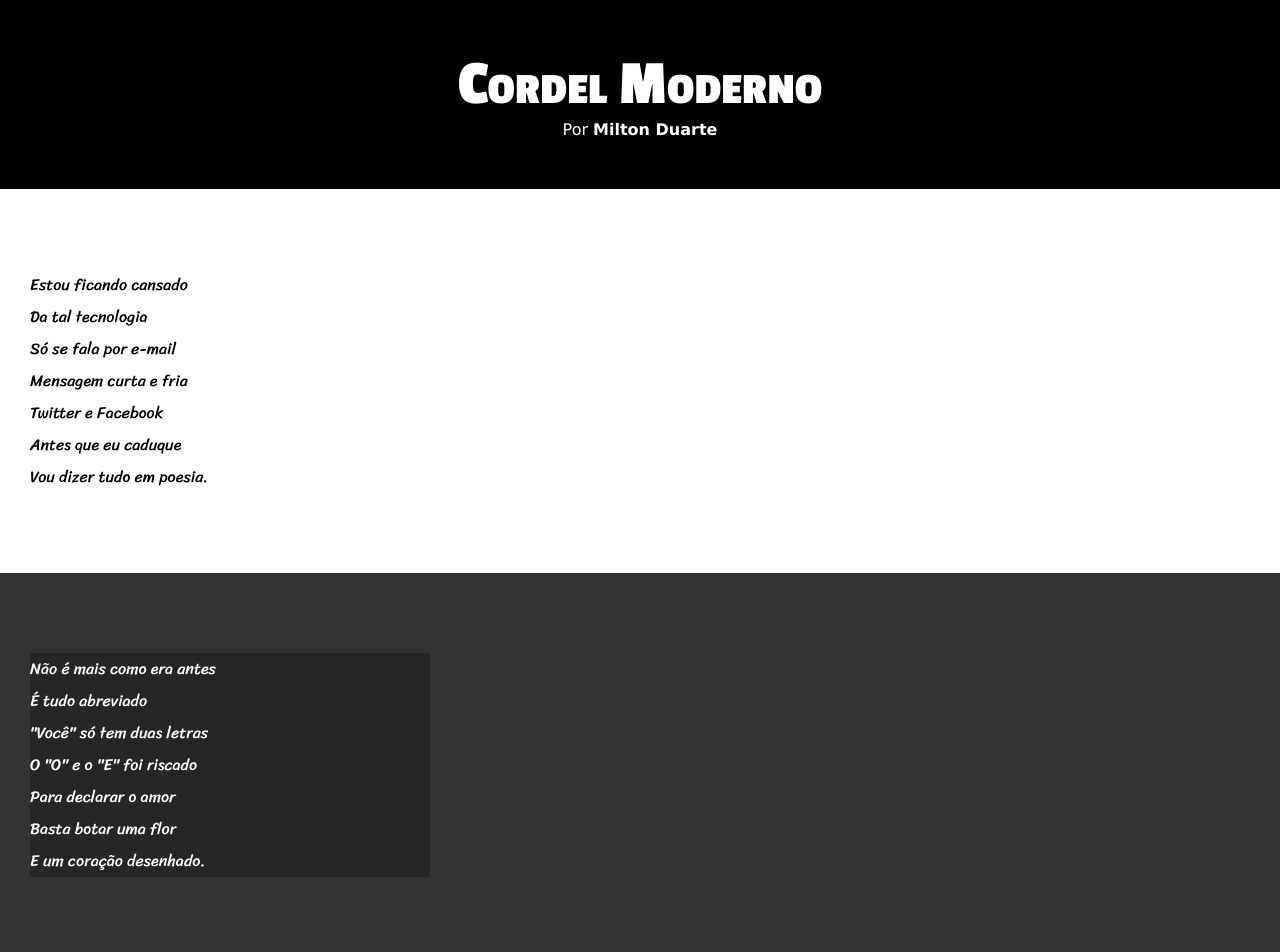
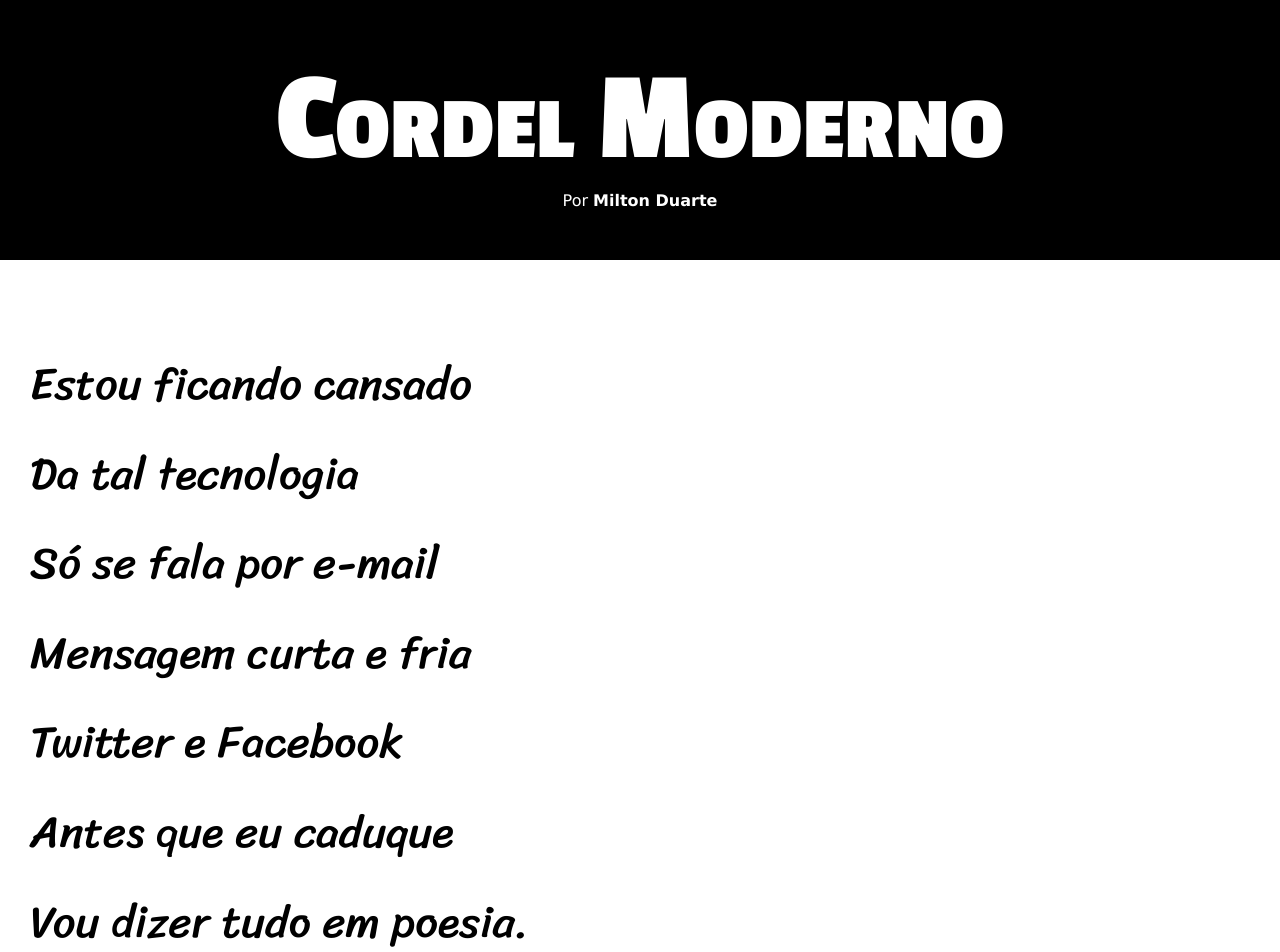
Before and after one commit to marcosiqueira71/html-css, a plain HTML site: page desafios/desaf-003/index.html in a window 1280 px wide. Shown: the top 952 px of the page. Drawn offline with Linux system fonts and the light colour scheme; a web font is replaced by a local one.

Commit message:
atualização dos estilos

```diff
--- a/desafios/desaf-003/estilo/style.css
+++ b/desafios/desaf-003/estilo/style.css
@@ -31,7 +31,7 @@ header > h1{
     padding-top: 50px;
     font-variant: small-caps;
     font-family: var(--fonte2);
-    font-size: 4em;
+    font-size: 10vw;
 }
 
 header > p {
@@ -54,6 +54,7 @@ section{
     line-height: 2em;
     padding-left: 30px;
     font-family: var(--fonte3);
+    font-size: 3.5vw;
 }
 
 section.normal {
@@ -67,7 +68,8 @@ section.imagem{
 }
 
 section.imagem > p{
-    width: 400px;
+    display: inline-block;
+    padding: 6px;
     background-color: rgb(0, 0, 0, 0.253);
 }
 
```
